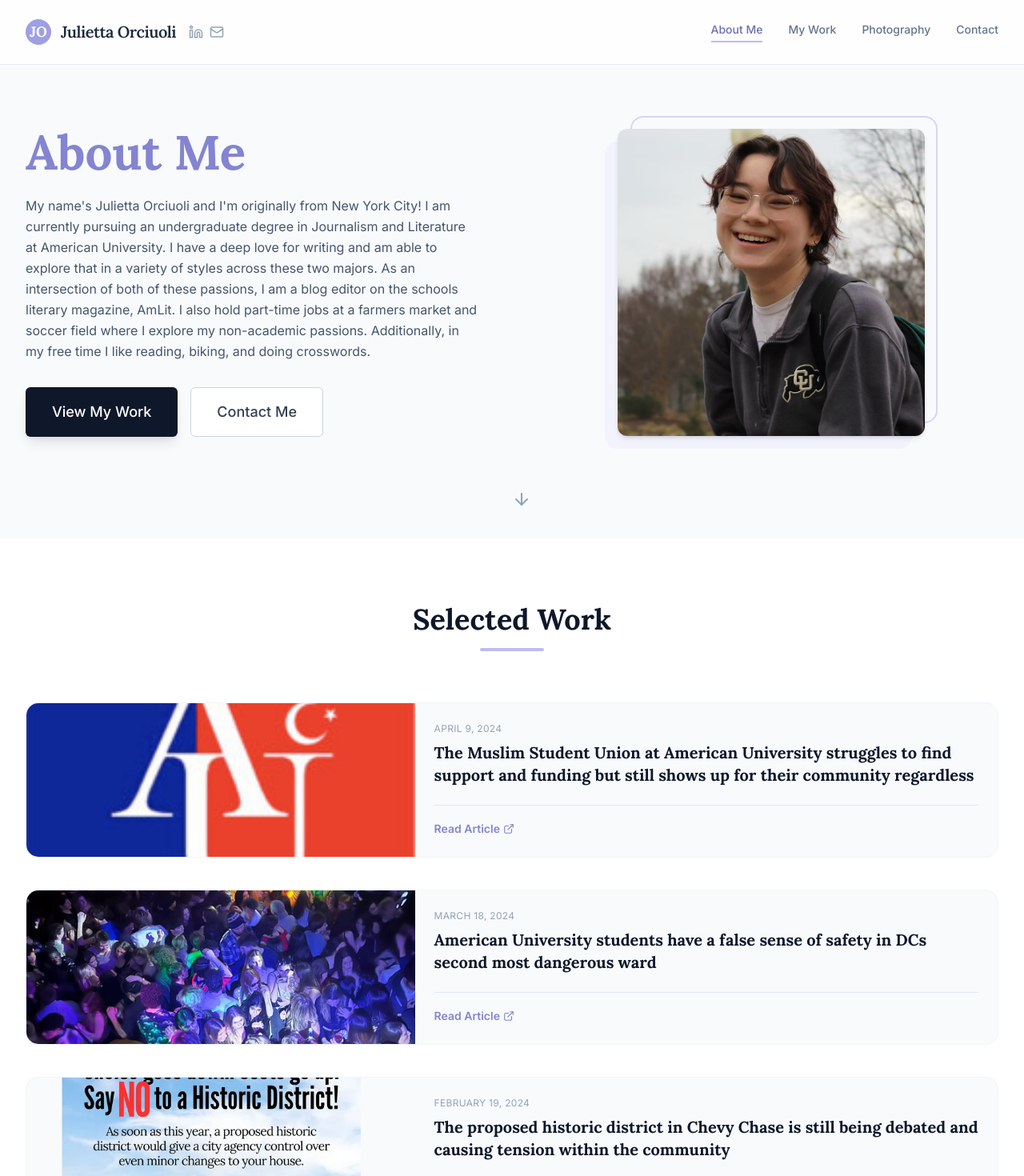
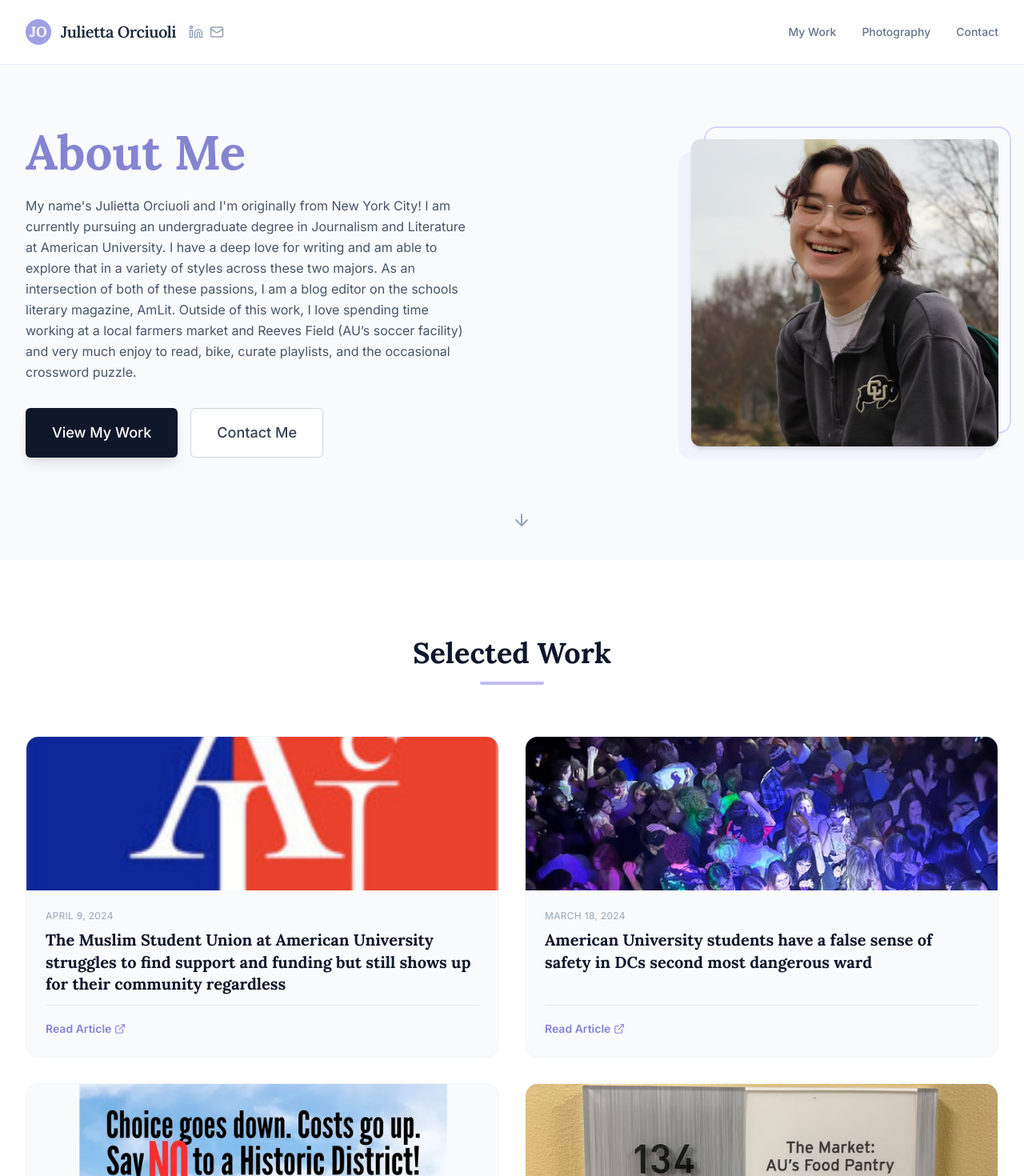
Before and after one commit to angelo-orciuoli/julietta-orciuoli, a React (Vite) app: page / in a window 1280 px wide. Shown: the top 1470 px of the page at 80% size. Built offline with nearby package versions, Linux system fonts and the light colour scheme.

Commit message:
touch ups

```diff
--- a/App.tsx
+++ b/App.tsx
@@ -1,5 +1,5 @@
 import React, { useState, useEffect } from 'react';
-import Navbar from './components/Navbar';
+import Navbar from './components/navbar';
 import Hero from './components/about';
 import WorkSection from './components/work';
 import PhotographySection from './components/photography';
--- a/components/Navbar.tsx
+++ b/components/Navbar.tsx
@@ -9,7 +9,6 @@
   const [isOpen, setIsOpen] = useState(false);
 
   const navLinks = [
-    { name: 'About Me', href: '#about', id: 'about' },
     { name: 'My Work', href: '#work', id: 'work' },
     { name: 'Photography', href: '#photography', id: 'photography' },
     { name: 'Contact', href: '#contact', id: 'contact' },
--- a/components/about.tsx
+++ b/components/about.tsx
@@ -14,9 +14,9 @@
         <h1 className="text-4xl md:text-5xl lg:text-6xl font-serif font-bold text-slate-900 leading-tight mb-6">
           <span className="text-lavender-600">About Me</span>
         </h1>
-        <div className="prose prose-lg text-slate-600 mb-8 max-w-2xl mx-auto md:mx-0 font-sans leading-relaxed">
+        <div className="prose prose-2xl text-slate-600 mb-8 max-w-2xl mx-auto md:mx-0 font-sans leading-relaxed">
           <p>
-            My name's Julietta Orciuoli and I'm originally from New York City! I am currently pursuing an undergraduate degree in Journalism and Literature at American University. I have a deep love for writing and am able to explore that in a variety of styles across these two majors. As an intersection of both of these passions, I am a blog editor on the schools literary magazine, AmLit. I also hold part-time jobs at a farmers market and soccer field where I explore my non-academic passions. Additionally, in my free time I like reading, biking, and doing crosswords.
+            My name's Julietta Orciuoli and I'm originally from New York City! I am currently pursuing an undergraduate degree in Journalism and Literature at American University. I have a deep love for writing and am able to explore that in a variety of styles across these two majors. As an intersection of both of these passions, I am a blog editor on the schools literary magazine, AmLit. Outside of this work, I love spending time working at a local farmers market and Reeves Field (AU’s soccer facility) and very much enjoy to read, bike, curate playlists, and the occasional crossword puzzle.
           </p>
         </div>
 
@@ -37,7 +37,7 @@
       </div>
 
       {/* Image */}
-      <div className="flex-1 order-1 md:order-2 flex justify-center relative">
+      <div className="flex-1 order-1 md:order-2 flex justify-center md:justify-end relative">
         <div className="relative w-64 h-64 md:w-80 md:h-80 lg:w-96 lg:h-96">
           {/* Decor squares */}
           <div className="absolute top-0 right-0 -mr-4 -mt-4 w-full h-full border-2 border-lavender-300 rounded-2xl z-0"></div>
--- a/components/contact.tsx
+++ b/components/contact.tsx
@@ -26,7 +26,7 @@
 
                 <div className="bg-lavender-50 rounded-3xl p-8 md:p-12 shadow-sm border border-lavender-100">
                     <div className="text-center mb-10">
-                        <h2 className="text-3xl font-serif font-bold text-slate-900">Let's Connect</h2>
+                        <h2 className="text-3xl font-serif font-bold text-slate-900">Let's Connect!</h2>
                     </div>
 
                     {/* Form */}
--- a/components/photography.tsx
+++ b/components/photography.tsx
@@ -17,7 +17,7 @@
 
 const PhotographySection: React.FC<PhotographySectionProps> = ({ id }) => {
     return (
-        <section id={id} className="py-20 bg-slate-50 relative overflow-hidden">
+        <section id={id} className="py-24 bg-slate-50 relative overflow-hidden">
             {/* Background decorative element */}
             <div className="absolute top-0 right-0 -mr-20 -mt-20 w-96 h-96 bg-lavender-100 rounded-full blur-3xl opacity-50 pointer-events-none"></div>
 
--- a/components/work.tsx
+++ b/components/work.tsx
@@ -35,20 +35,20 @@
 
 const WorkSection: React.FC<WorkSectionProps> = ({ id }) => {
   return (
-    <section id={id} className="py-20 bg-white">
+    <section id={id} className="py-24 bg-white">
       <div className="max-w-7xl mx-auto px-4 sm:px-6 lg:px-8">
         <div className="text-center mb-16">
           <h2 className="text-3xl md:text-4xl font-serif font-bold text-slate-900 mb-4">Selected Work</h2>
           <div className="h-1 w-20 bg-lavender-400 mx-auto rounded-full"></div>
         </div>
 
-        <div className="grid gap-10">
+        <div className="grid grid-cols-1 md:grid-cols-2 gap-8">
           {articles.map((article) => (
             <article
               key={article.id}
-              className="group flex flex-col md:flex-row bg-slate-50 rounded-2xl overflow-hidden hover:shadow-xl transition-shadow duration-300 border border-slate-100"
+              className="group flex flex-col bg-slate-50 rounded-2xl overflow-hidden hover:shadow-xl transition-shadow duration-300 border border-slate-100"
             >
-              <div className="md:w-2/5 h-48 relative overflow-hidden">
+              <div className="h-48 relative overflow-hidden">
                 <img
                   src={article.image}
                   alt={article.title}
@@ -56,7 +56,7 @@
                 />
               </div>
 
-              <div className="p-6 md:w-3/5 flex flex-col justify-between">
+              <div className="p-6 flex flex-col justify-between flex-1">
                 <div>
                   <div className="text-xs text-slate-400 mb-2 font-sans uppercase tracking-wide">
                     {article.date}
```
Also changed, not shown: visuals/work/article3.png.
